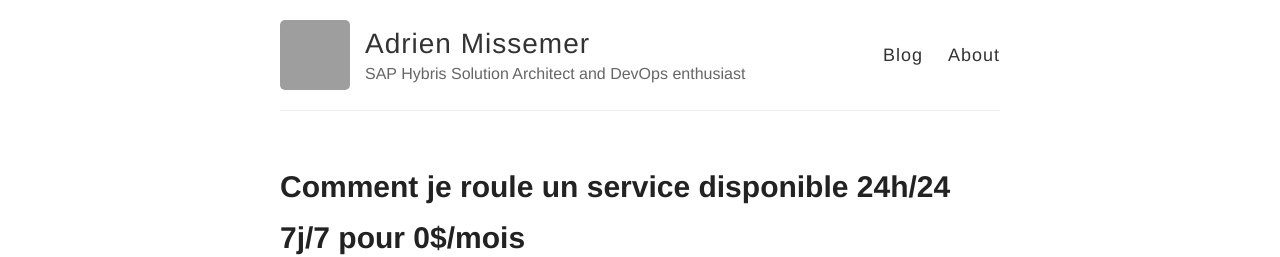
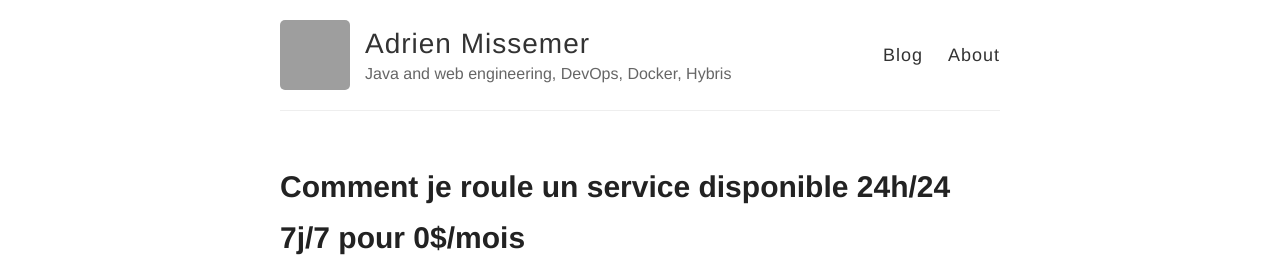
Before and after one commit to amissemer/adrienmissemer.com, a Jekyll site: the page built from index.html, in a window 1280 px wide. Shown: the top 257 px of the page. Built offline with Jekyll 4.4.1, drawn with Linux system fonts in a browser that asks for light colours; grey boxes are pictures that could not be loaded.

Commit message:
changed title

```diff
--- a/_config.yml
+++ b/_config.yml
@@ -6,7 +6,7 @@
 name: Adrien Missemer
 
 # Short bio or description (displayed in the header)
-description: SAP Hybris Solution Architect and DevOps enthusiast
+description: Java and web engineering, DevOps, Docker, Hybris
 
 # URL of your avatar or profile pic (you could use your GitHub profile pic)
 avatar: http://www.gravatar.com/avatar/e4e97f80dc5fd2216f2e5fc981a51667.jpg?s=512
```
